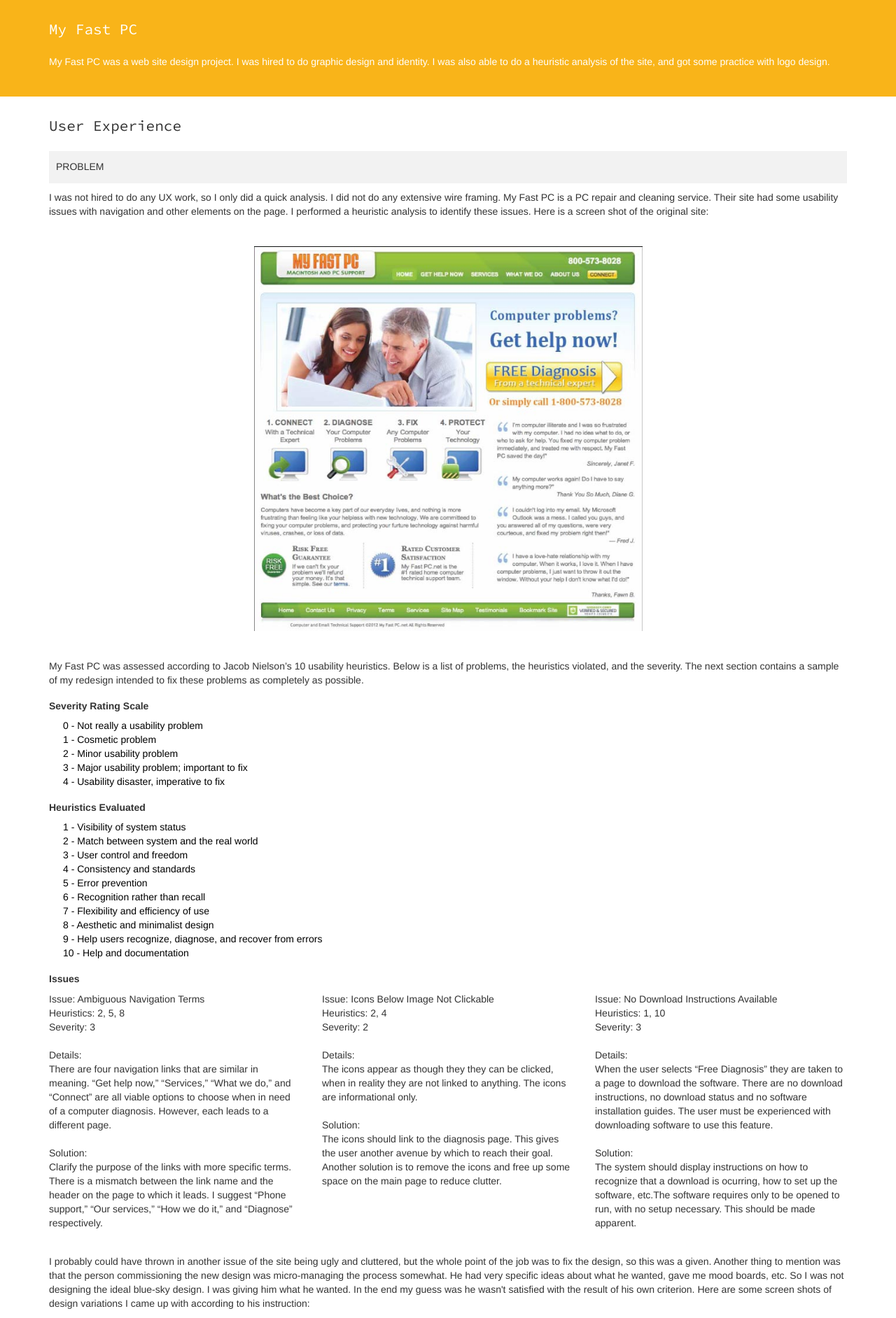
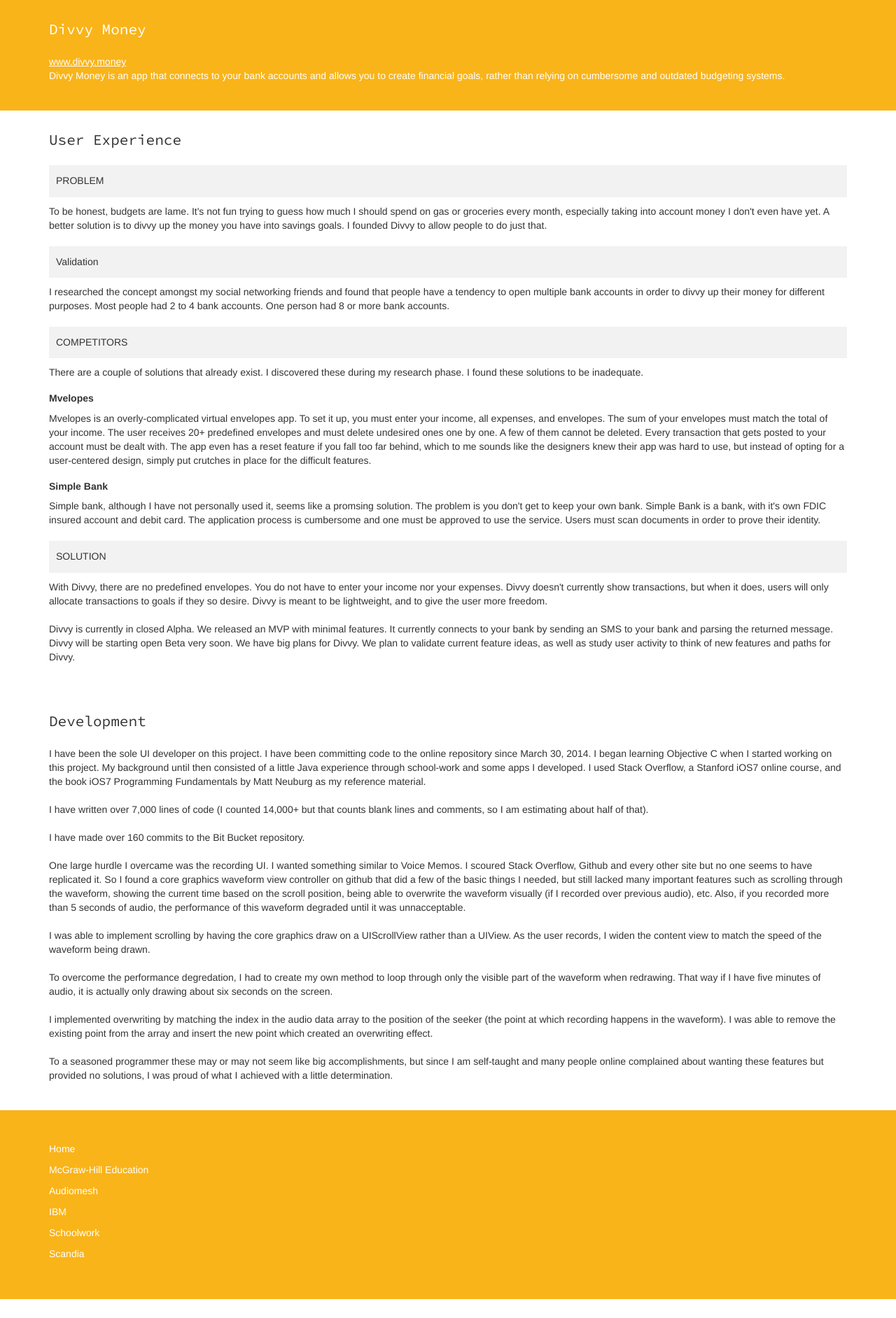
Before and after one commit to mnearents/portfolio-old-, a PHP site: page /project5.html in a window 1280 px wide. Shown: the top 1884 px of the page at 70% size. After the commit the page ends 1857 px from the top, so only its background shows below. Run offline with PHP 8.4, Linux system fonts and the light colour scheme; some libraries are stand-ins or nearby versions.

Commit message:
Added Divvy

```diff
--- a/css/screen-v1.css
+++ b/css/screen-v1.css
@@ -245,8 +245,8 @@
     background-repeat: no-repeat;
 }
 
-.desktop-tile-row .tile.myfastpc {
-    background: url("../images/tile-myfastpc.png");
+.desktop-tile-row .tile.divvy {
+    background: url("../images/tile-divvy.jpg");
     background-size: cover;
     background-position: center center;
     background-repeat: no-repeat;
--- a/project5.html
+++ b/project5.html
@@ -52,8 +52,9 @@
 
            <div id="summary" class="project-content">
             <div class="container">
-                <h1>My Fast PC</h1>
-                <p>My Fast PC was a web site design project. I was hired to do graphic design and identity. I was also able to do a heuristic analysis of the site, and got some practice with logo design.</p>
+                <h1>Divvy Money</h1>
+                <a href="http://divvy.money" title="Divvy Website">www.divvy.money</a>
+                <p>Divvy Money is an app that connects to your bank accounts and allows you to create financial goals, rather than relying on cumbersome and outdated budgeting systems.</p>
                </div>
            </div>
 
@@ -63,71 +64,82 @@
                 <h1>User Experience</h1>
 
 <h2 class="headline">PROBLEM</h2>
-                    <p>I was not hired to do any UX work, so I only did a quick analysis. I did not do any extensive wire framing. My Fast PC is a PC repair and cleaning service. Their site had some usability issues with navigation and other elements on the page. I performed a heuristic analysis to identify these issues. Here is a screen shot of the original site:</p>
+                    <p>To be honest, budgets are lame. It's not fun trying to guess how much I should spend on gas or groceries every month, especially taking into account money I don't even have yet. A better solution is to divvy up the money you have into savings goals. I founded Divvy to allow people to do just that.</p>
 
+             <h2 class="headline">Validation</h2>
+
+            <p>I researched the concept amongst my social networking friends and found that people have a tendency to open multiple bank accounts in order to divvy up their money for different purposes. Most people had 2 to 4 bank accounts. One person had 8 or more bank accounts.
+
+            </p>
+
+<!--
                      <div class="row image-block">
                          <div class="col-sm-3 hidden-xs"></div>
-                        <div class="col-xs-12 col-sm-6"><a href="images/myfastpc/mfpc-old.jpg" data-lightbox="mfpcold" title="Click for bigger image"><img src="images/myfastpc/mfpc-old.jpg" title="Old My Fast PC web site" alrt="Screenshot of old web site"></a></div>
+                        <div class="col-xs-6"><a href="images/audiothrive/oldsite-wireframe.jpg" data-lightbox="old" title="Click for bigger image"><img src="images/mockup-desk.jpg" alt=""></a></div>
+
                     <div class="col-sm-3 hidden-xs"></div>
+                    </div>
+-->
 
-                    </div>
-
-                    <p>My Fast PC was assessed according to Jacob Nielson’s 10 usability heuristics. Below is a list of problems, the heuristics violated, and the severity. The next section contains a sample of my redesign intended to fix these problems as completely as possible.</p>
-
-                    <h3>Severity Rating Scale</h3>
-
-                    <ul class="list-none">
-                        <li>0 - Not really a usability problem</li>
-                        <li>1 - Cosmetic problem</li>
-                        <li>2 - Minor usability problem</li>
-                        <li>3 - Major usability problem; important to fix</li>
-                        <li>4 - Usability disaster, imperative to fix</li>
+<!--
+                    <ul class="imageul">
+                        <li><a href="#" title="Click for bigger image"><img src="/images/mockup-desk.jpg" alt=""></a></li>
+                        <li><a href="#" title="Click for bigger image"><img src="/images/mockup-mobile.jpg" alt=""></a></li>
                     </ul>
-
-                     <h3>Heuristics Evaluated</h3>
-
-                    <ul class="list-none">
-
-                        <li>1 - Visibility of system status</li>
-                        <li>2 - Match between system and the real world</li>
-                        <li>3 - User control and freedom</li>
-                        <li>4 - Consistency and standards</li>
-                        <li>5 - Error prevention</li>
-                        <li>6 - Recognition rather than recall</li>
-                        <li>7 - Flexibility and efficiency of use<li>
-                        <li>8 - Aesthetic and minimalist design</li>
-                        <li>9 - Help users recognize, diagnose, and recover from errors</li>
-                        <li>10 - Help and documentation</li>
-                    </ul>
+-->
 
 
 
-                    <h3>Issues</h3>
+                    <h2 class="headline">COMPETITORS</h2>
 
-                    <div class="row">
-                        <div class="col-sm-4">
-                        <p>Issue: Ambiguous Navigation Terms<br>Heuristics: 2, 5, 8<br>Severity: 3<br><br>Details:<br>There are four navigation links that are similar in meaning. “Get help now,” “Services,” “What we do,” and “Connect” are all viable options to choose when in need of a computer diagnosis. However, each leads to a different page.<br><br>Solution:<br>Clarify the purpose of the links with more specific terms. There is a mismatch between the link name and the header on the page to which it leads. I suggest “Phone support,” “Our services,” “How we do it,” and “Diagnose” respectively.</p>
-                        </div>
-                        <div class="col-sm-4">
-                         <p>Issue: Icons Below Image Not Clickable<br>Heuristics: 2, 4<br>Severity: 2<br><br>Details:<br>The icons appear as though they they can be clicked, when in reality they are not linked to anything. The icons are informational only.<br><br>Solution:<br>The icons should link to the diagnosis page. This gives the user another avenue by which to reach their goal. Another solution is to remove the icons and free up some space on the main page to reduce clutter.</p>
-                        </div>
-                        <div class="col-sm-4">
-                        <p>Issue: No Download Instructions Available<br>Heuristics: 1, 10<br>Severity: 3<br><br>Details:<br>When the user selects “Free Diagnosis” they are taken to a page to download the software. There are no download instructions, no download status and no software installation guides. The user must be experienced with downloading software to use this feature.<br><br>Solution:<br>The system should display instructions on how to recognize that a download is ocurring, how to set up the software, etc.The software requires only to be opened to run, with no setup necessary. This should be made apparent.</p>
-                        </div>
+                    <p>There are a couple of solutions that already exist. I discovered these during my research phase. I found these solutions to be inadequate.
+
+                  </p>
+
+                  <h3>Mvelopes</h3>
+
+                    <p>Mvelopes is an overly-complicated virtual envelopes app. To set it up, you must enter your income, all expenses, and envelopes. The sum of your envelopes must match the total of your income. The user receives 20+ predefined envelopes and must delete undesired ones one by one. A few of them cannot be deleted. Every transaction that gets posted to your account must be dealt with. The app even has a reset feature if you fall too far behind, which to me sounds like the designers knew their app was hard to use, but instead of opting for a user-centered design, simply put crutches in place for the difficult features.</p>
+
+                    <h3>Simple Bank</h3>
+                    <p>Simple bank, although I have not personally used it, seems like a promsing solution. The problem is you don't get to keep your own bank. Simple Bank is a bank, with it's own FDIC insured account and debit card. The application process is cumbersome and one must be approved to use the service. Users must scan documents in order to prove their identity.</p>
+
+
+
+
+<!--
+                    <h2 class="headline">WIREFRAMES &amp; MOCKUPS</h2>
+
+                    <p>I iterated through hundreds of mockups. I had been mocking up UI since the research began, so as my findings came to light, I iterated on the wireframes until I narrowed them down to the most basic and useful tasks. I was also heavily influenced by The Lean Startup by Eric Reiss. <br><br>Here are some screen shots of how the UI has adapted since its conception:</p>
+
+
+                     <div class="row image-block">
+                        <div class="col-xs-12"><a href="images/audiothrive/audio-wireframes-1.png" data-lightbox="it1" title="Click for bigger image"><img src="images/audiothrive/audio-wireframes-1.png" alt="First wireframes"></a></div>
 
 
                     </div>
 
-                    <p class="bump">I probably could have thrown in another issue of the site being ugly and cluttered, but the whole point of the job was to fix the design, so this was a given. Another thing to mention was that the person commissioning the new design was micro-managing the process somewhat. He had very specific ideas about what he wanted, gave me mood boards, etc. So I was not designing the ideal blue-sky design. I was giving him what he wanted. In the end my guess was he wasn't satisfied with the result of his own criterion. Here are some screen shots of design variations I came up with according to his instruction:</p>
+
+                    <p>From left to right: The sound feed displaying other people’s recordings, sound file organization, an alternate method
+of sound file organization, the audio recording interface.<br><br>And here are screen shots of my current interface:</p>
 
                      <div class="row image-block">
-                        <div class="col-xs-4"><a href="images/myfastpc/mfpc-new1.jpg" data-lightbox="mfpcnew" data-title="Please ignore the Shutterstock-stolen images, they were simply placeholders. This was the earliest of my designs" title="Click for bigger image"><img src="images/myfastpc/mfpc-new1.jpg" alt="" title="New MFPC web site design"></a></div>
-                        <div class="col-xs-4"><a href="images/myfastpc/mfpc-new2.jpg" data-lightbox="mfpcnew" title="Click for bigger image"><img src="images/myfastpc/mfpc-new2.jpg" alt="" title="New MFPC web site design"></a></div>
-                        <div class="col-xs-4"><a href="images/myfastpc/mfpc-new3.jpg" data-lightbox="mfpcnew" title="Click for bigger image"><img src="images/myfastpc/mfpc-new3.jpg" alt="" title="New MFPC web site design"></a></div>
+                        <div class="col-xs-12"><a href="http://www.audiomesh.co/audiomesh-images/iphones.png" data-lightbox="it1" title="Click for bigger image"><img src="http://www.audiomesh.co/audiomesh-images/iphones.png" alt="First wireframes"></a></div>
+
+
                     </div>
+-->
 
-                    <p>As you can see there are image placeholders from Shutterstock that should be ignored. For this project I designed all buttons, icons, etc. These mockups were intended to address the usability issues found during the heuristic analysis.
+                   <h2 class="headline">SOLUTION</h2>
+
+                    <p>With Divvy, there are no predefined envelopes. You do not have to enter your income nor your expenses. Divvy doesn't currently show transactions, but when it does, users will only allocate transactions to goals if they so desire. Divvy is meant to be lightweight, and to give the user more freedom.
+
+                    <br><br>
+                    Divvy is currently in closed Alpha. We released an MVP with minimal features. It currently connects to your bank by sending an SMS to your bank and parsing the returned message. Divvy will be starting open Beta very soon. We have big plans for Divvy. We plan to validate current feature ideas, as well as study user activity to think of new features and paths for Divvy.
                     </p>
+
+
+
+
 
 
 
@@ -136,37 +148,132 @@
 </div><!-- end container -->
            </div>
 
-           <div class="project-content">
+
+           <!--
+           <div id="project-vd" class="project-content">
                <div class="container">
                 <h1>Visual Design</h1>
 
-                   <p>The design included layout, icon and button design, and logo design. You can see the layout mockups above. Below I will show some of the logos and buttons I designed.</p>
+
+               <h2 class="headline-grey">Logo &amp; Identity</h2>
+
+               <p>
+               My main concern for the graphic design aspect of Audiomesh was the branding. I wanted to create a memorable logo, use a unique but nice looking color scheme, and use beautiful typography. My original intent was to use Brandon Grotesque black for my branding. It is a beautiful, sans-serif display font.
+
+               </p>
+
+                    <div class="row image-block">
+
+                        <div class="col-sm-4 hidden-xs"></div>
+
+                       <div class="col-sm-4 col-xs-12"><a href="images/audiothrive/audio-text-logo.jpg" data-lightbox="vd1" title="Click for bigger image"><img src="images/audiothrive/audio-text-logo.jpg" alt="Audiothrive text logo"></a></div>
+
+                        <div class="col-sm-4 hidden-xs"></div>
+
+                    </div>
+
+                   <p>For the app icon, I played around with using the first letter of the name, as many apps do. I came up with the following concept:</p>
+
+                     <div class="row image-block">
+                         <div class="col-sm-4 hidden-xs"></div>
+                       <div class="col-xs-12 col-sm-4"><a href="images/audiothrive/icons-first.png" data-lightbox="vd1" title="Click for bigger image"><img src="images/audiothrive/icons-first.png" alt="Audiothrive icons version 1"></a></div>
+
+                    <div class="col-sm-4 hidden-xs"></div>
+                    </div>
+
+                   <p>The idea is that the center piece of the A is a play button, as in play music. After sitting on this idea for a while, I decided that the play metaphor was not good enough. I’d rather use something graphical to represent sound, like a sound wave. So I came up with the following concepts:</p>
+
+                   <div class="row image-block">
+                       <div class="col-sm-4 hidden-xs"></div>
+                       <div class="col-xs-12 col-sm-4"><a href="images/audiothrive/icons-second.png" data-lightbox="vd1" title="Click for bigger image"><img src="images/audiothrive/icons-second.png" alt="Audiothrive icons version 2"></a></div>
+                        <div class="col-sm-4 hidden-xs"></div>
+
+                    </div>
 
 
-                   <h2 class="headline">Button &amp; Icon Design</h2>
-                   <p>The person guiding the project wanted buttons, icons, the works. </p>
+                   <p>I think the soundwave will be a good visual cue for recording. Soundcloud and the iOS voice memo app use this symbol. I like the third concept because the center square in the waveform is a circle, signifying record rather than just audio in general.<br><br>
+Logo and identity are still a work in progress.</p>
+
+
+                    <h2 class="headline-grey">Color</h2>
+
+                   <p>I chose a marigold yellow for a couple reasons. First, when yellow is done right in a design, it is strikingly beautiful. Not too many apps use yellow as their primary color and so it is unique. Second, it is my wife’s favorite color. I like it, but my favorite color is blue. But how many apps use blue? Blue is almost too easy and too common.<br><br>
+I wanted the yellow to be dark enough that white text would still be readable and white icons still decipherable. I am
+not a huge fan of the bumblebee black and yellow, although again, it can be done right.</p>
+
+                   <h2 class="headline-grey">Layout</h2>
+
+
+                   <p>Here are some high-fidelity, but still not-yet-perfected mockups of the mobile layout. Ignore the placeholder tab bar.</p>
+
+                <div class="row image-block">
+                       <div class="col-xs-12"><a href="images/audiothrive/audio-wireframes-highfidelity.png" data-lightbox="wire" title="Click for bigger image"><img src="images/audiothrive/audio-wireframes-highfidelity.png" alt="mobile layouts"></a></div>
+
+
+                    </div>
+
+                   <p>Idea for the web site (note: I did not design the icons, those came in a pack I bought to save time):</p>
 
                    <div class="row image-block">
                        <div class="col-sm-2 hidden-xs"></div>
-                        <div class="col-sm-4 col-xs-6"><a href="images/myfastpc/mfpc-buttons.jpg" data-lightbox="mfpcvd" title="Click for bigger image"><img src="images/myfastpc/mfpc-buttons.jpg" alt="" title="MFPC buttons"></a></div>
-                        <div class="col-sm-4 col-xs-6"><a href="images/myfastpc/mfpc-icons.jpg" data-lightbox="mfpcvd" title="Click for bigger image"><img src="images/myfastpc/mfpc-icons.jpg" alt="" title="MFPC icons"></a></div>
+                       <div class="col-sm-8 col-xs-12"><a href="images/audiothrive/audio-website-highfidelity.png" data-lightbox="wire2" title="Click for bigger image"><img src="images/audiothrive/audio-website-highfidelity.png" alt="Web site layout"></a></div>
                         <div class="col-sm-2 hidden-xs"></div>
 
                     </div>
 
-<!--
-                   <h2 class="headline-grey">Logo Design</h2>
-                    <p>Although the project was dropped, I can't help but think he took inspiration from my mockups because his current logo is very similar to some of the logos below (he replaced the accent icon in these logos with a smiley face):</p>
--->
+               </div>
+
+           </div>  end visual design section -->
 
 
 
-               </div> <!-- end container -->
+           <div id="project-dev" class="project-content">
+               <div class="container">
+                <h1>Development</h1>
 
-           </div>
 
-           <div id="project-dev" class="project-content height0">
+                   <p>I have been the sole UI developer on this project. I have been committing code to the online repository since March 30,
+2014. I began learning Objective C when I started working on this project. My background until then consisted of a little
+Java experience through school-work and some apps I developed. I used Stack Overflow, a Stanford iOS7 online course,
+and the book iOS7 Programming Fundamentals by Matt Neuburg as my reference material. <br><br>
 
+I have written over 7,000 lines of code (I counted 14,000+ but that counts blank lines and comments, so I am estimating
+about half of that).<br><br>
+
+I have made over 160 commits to the Bit Bucket repository.<br><br>One large hurdle I overcame was the recording UI. I wanted something similar to Voice Memos. I scoured Stack Overflow, Github and every other site but no one seems to have replicated it. So I found a core graphics waveform view controller on github that did a few of the basic things I needed, but still lacked many important features such as scrolling through the waveform, showing the current time based on the scroll position, being able to overwrite the waveform visually (if I recorded over previous audio), etc. Also, if you recorded more than 5 seconds of audio, the performance of this waveform degraded until it was unnacceptable.<br><br>
+                       I was able to implement scrolling by having the core graphics draw on a UIScrollView rather than a UIView. As the user records, I widen the content view to match the speed of the waveform being drawn.<br><br>To overcome the performance degredation, I had to create my own method to loop through only the visible part of the waveform when redrawing. That way if I have five minutes of audio, it is actually only drawing about six seconds on the screen.<br><br>I implemented overwriting by matching the index in the audio data array to the position of the seeker (the point at which recording happens in the waveform). I was able to remove the existing point from the array and insert the new point which created an overwriting effect.<br><br>To a seasoned programmer these may or may not seem like big accomplishments, but since I am self-taught and many people online complained about wanting these features but provided no solutions, I was proud of what I achieved with a little determination.</p>
+
+
+<!--
+                       I have learned a lot about responsive UI design for iOS with the use of layout constraints and size classes. Using constraints, I am familiar with how to make an interface adapt from one size iPhone to another and in some cases even from the iPhone to the iPad. Most applications use a separate storyboard for their iPad layout, as will I, but using constraints can make that work much easier. <br><br>
+
+The interface I am developing is a tabbed interface that utilizes UITableViews in most views. I have gained extensive
+experience with UITableViews and knowledge of how they work. I have also had to subclass many objects such as
+UITableViewCell, UICollectionViewCell, UIButton, etc.<br><br>
+
+In my sounds list, the UITableView displays cells that expand on touch to reveal more options. There are plenty of
+examples online for expanding cells, but the big problem I ran into was hiding and revealing elements in the cell when
+other actions are taken. If a cell is expanded to show extra options not normally visible when the cell is
+collapsed, and a modal dialog is introduced, when the modal dialog is dismissed the cell will still be expanded but the
+contents will be hidden. Collapsing the cell then reveals the contents and they overlap other cells. I had to chase down
+dozens of bugs of this nature so that any conceivable action taken by a user would not produce this bug.<br><br>
+
+I successfully created a folder data structure using NSMutableDictionary, NSMutableArray, and NSArray. The user is able
+to create a folder and move data in and out of it. I am not a full-fledged programmer and like
+I said before, began learning Objectice C very recently, so to me this is an accomplishment.<br><br>
+
+I am familiar with object-oriented programming due to my undergrad coursework and Android development
+experience. I have worked on model objects such as the User class to implement object-oriented capabilities.<br><br>
+
+In order to save time, I also take advantage of open-source libraries whenever possible. Core Audio is extremely
+complex and would take years to master. I am using an open-source github project for audio recording. I am also using
+open source custom UITableViewCell swiping to reveal hidden utility buttons, and a couple other features.-->
+
+
+
+
+
+                   </div><!-- end container-->
            </div>
 
 
@@ -196,9 +303,8 @@
                    </div>
            </div>
 -->
-
    <div id="project-footer" class="project-content">
-<!--               <?php include $_SERVER['DOCUMENT_ROOT'] . '/portfolio/modules/project-footer.php' ?>-->
+<!--               <?php include $_SERVER['DOCUMENT_ROOT'] . '/portfolio/modules/project-footer.html' ?>-->
 
 
                </div>
@@ -210,5 +316,4 @@
           </div>
 
     </body>
-
 </html>
```
Also changed, not shown: index.html (+29 -7 lines), project0.html (+1 -7 lines), images/tile-divvy.jpg (added). Lines whose indentation alone changed are shown as unchanged.
